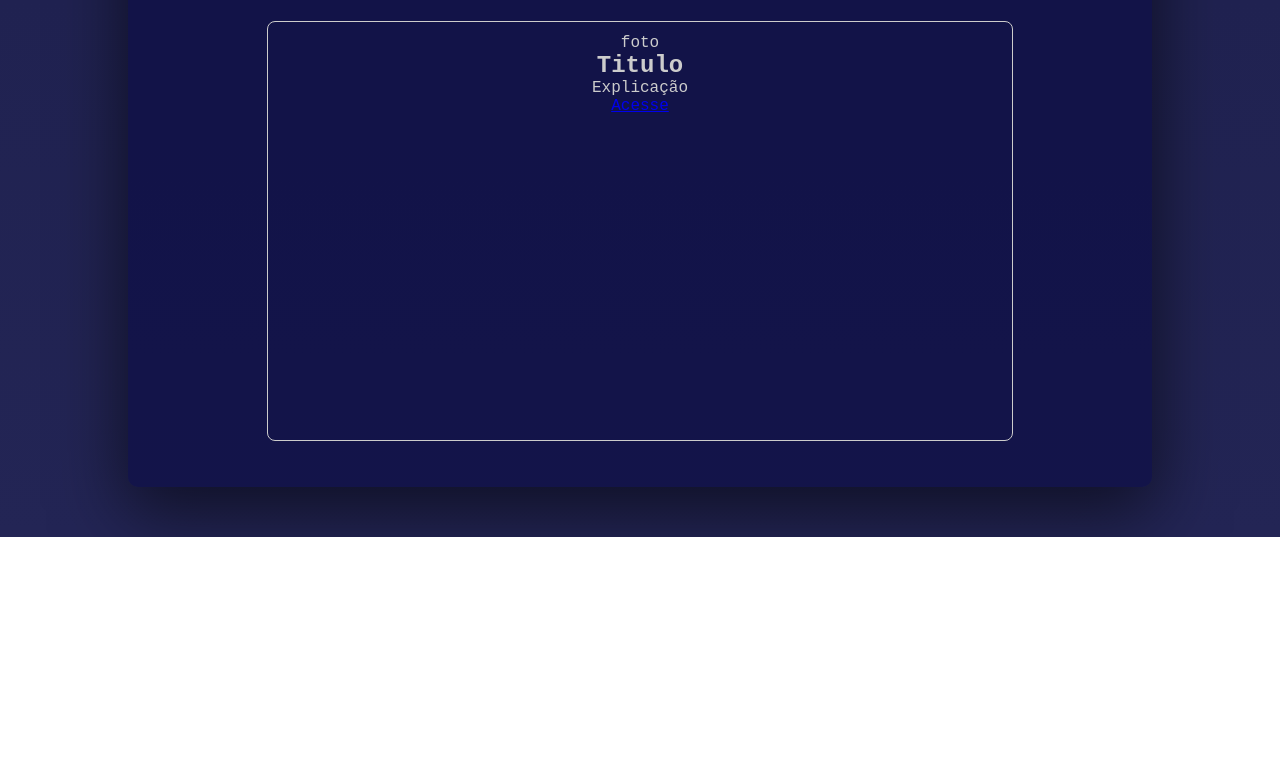
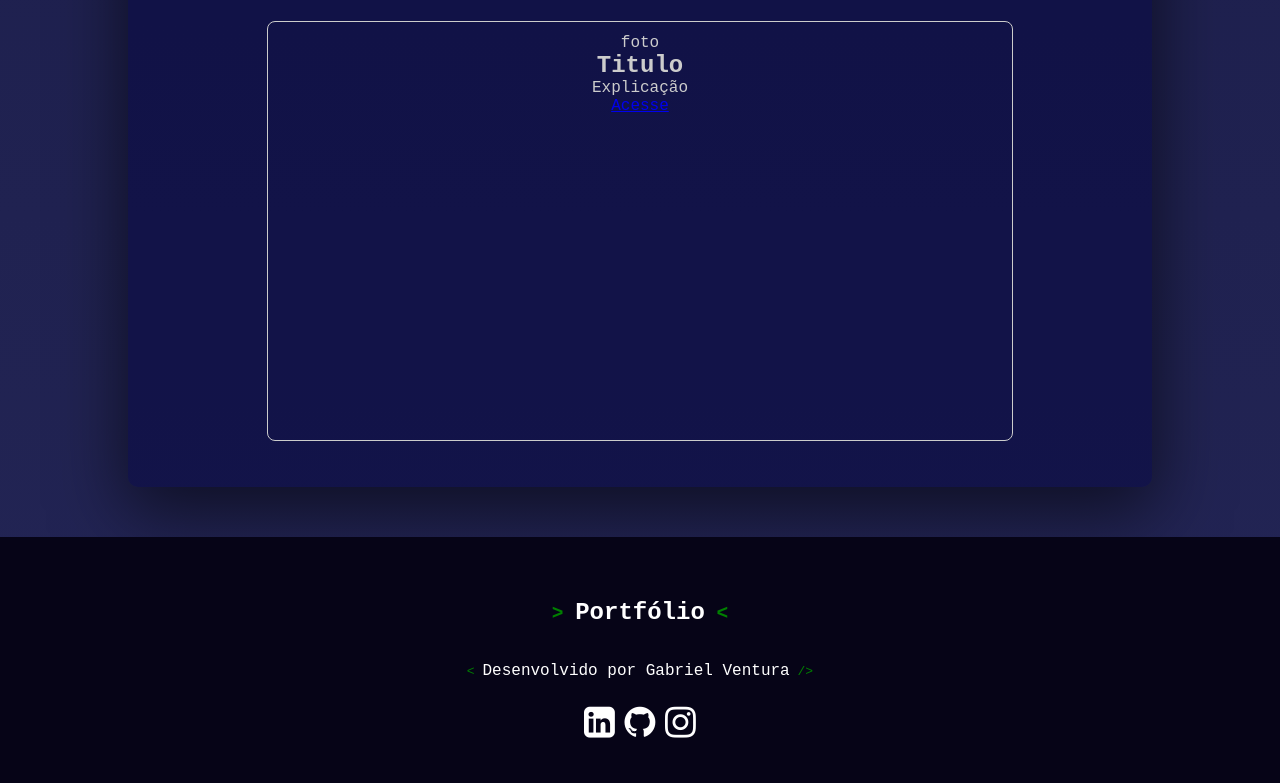
Before and after one commit to gbxventura/portfolio-profissional, a plain HTML site: page index.html in a window 1280 px wide. Shown: the part 3792-4575 px from the top of the page. Before the commit the page ends 4329 px from the top, so only its background shows below. Drawn offline with nearby package versions, Linux system fonts and the light colour scheme.

Commit message:
Finalizado footer

```diff
--- a/css/style.css
+++ b/css/style.css
@@ -529,3 +529,24 @@ body {
     margin-bottom: 20px;
   }
 }
+
+footer {
+  background-color: var(--dark-blue);
+  padding: 2.66em 0;
+  text-align: center;
+}
+footer h2 {
+  margin-block-start: 0.83em;
+  margin-block-end: 0.83em;
+}
+footer h2 a {
+  text-decoration: none;
+  color: white;
+}
+footer p {
+  padding-top: 1rem;
+  padding-bottom: 1.5rem;
+}
+.social-icon {
+  color: white;
+}
--- a/index.html
+++ b/index.html
@@ -9,6 +9,10 @@
       rel="stylesheet"
       href="https://fonts.googleapis.com/css2?family=Material+Symbols+Outlined:opsz,wght,FILL,GRAD@24,400,0,0"
     />
+    <!-- Import icones footer redes -->
+    <link rel="stylesheet" href="https://cdnjs.cloudflare.com/ajax/libs/font-awesome/4.7.0/css/font-awesome.min.css">
+    <link rel="stylesheet" href="https://cdnjs.cloudflare.com/ajax/libs/font-awesome/4.7.0/css/font-awesome.min.css">
+    <link rel="stylesheet" href="https://cdnjs.cloudflare.com/ajax/libs/font-awesome/4.7.0/css/font-awesome.min.css">
 
 <!-- Inicio importar fontes -->
     <link rel="preconnect" href="https://fonts.googleapis.com" />
@@ -129,6 +133,17 @@
         </div>
       </div>
       </section>
-    <script src="js/script.js"></script>
+      <!-- Footer -->
+      <footer>
+        <h2><a href="index.html"><code style="color: green;">> </code>Portfólio</a><code style="color: green;"> <</code></h2>
+          <p><code style="color: green;">< </code >Desenvolvido por Gabriel Ventura<code style="color: green;"> /></code></p>
+      <div class="icons">
+        <a class="social-icon" target="blank_" href="https://www.linkedin.com/in/gabriel-ventura-13028b208/"><i class="fa fa-linkedin-square" style="font-size:36px"></i></a>
+        <a class="social-icon" target="blank_" href="https://github.com/gbxventura"><i class="fa fa-github" style="font-size:36px"></i></a>
+        <a class="social-icon" target="blank_" href="https://www.instagram.com/gbxventura/"><i class="fa fa-instagram" style="font-size:36px"></i></a>
+      </div>
+    </footer>
+    <script src="js/script.js">
+    </script>
   </body>
 </html>
```
